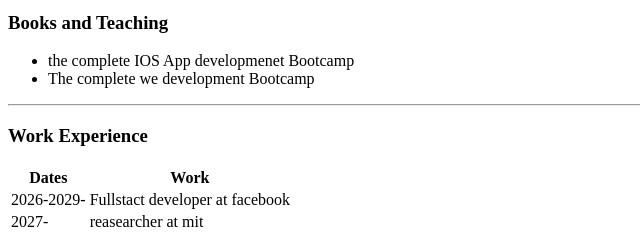
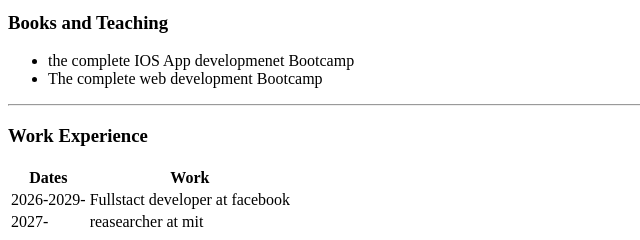
Before and after one commit to codster15/cv, a plain HTML site: page index.html in a window 1280 px wide. Shown: the part 233-473 px from the top of the page, 0-640 px from the left. Drawn offline with Linux system fonts and the light colour scheme.

Commit message:
Update index.html

```diff
--- a/index.html
+++ b/index.html
@@ -26,7 +26,7 @@
     <h3>Books and Teaching</h3>
     <ul>
         <li>the complete IOS App developmenet Bootcamp</li>
-        <li>The complete we development Bootcamp</li>
+        <li>The complete web development Bootcamp</li>
     </ul>
     <hr>
     <h3> Work Experience</h3>
```
